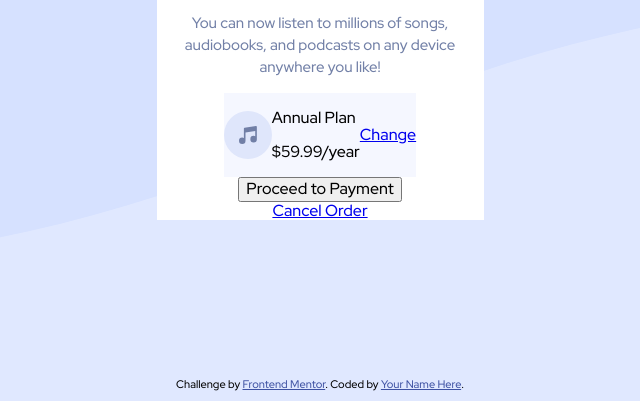
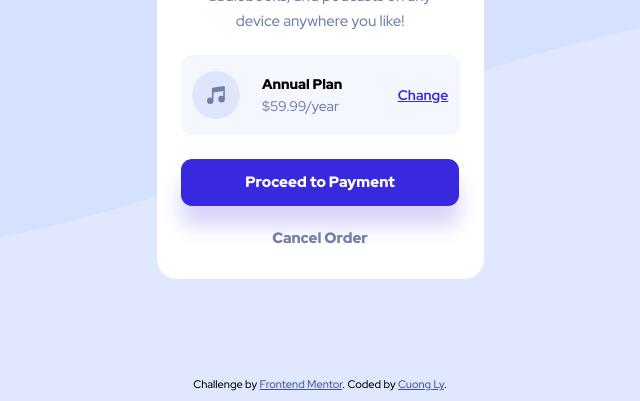
Before and after one commit to cuonglyy/order-summary-component, a plain HTML site: page index.html in a window 1280 px wide. Shown: the part 399-800 px from the top of the page, without its empty margins (320-960 px from the left). Drawn offline with Linux system fonts and the light colour scheme.

Commit message:
Added styling for main content, working on styling hyperlink

```diff
--- a/index.html
+++ b/index.html
@@ -15,8 +15,9 @@
 
 </head>
 <body>
-  <main class="card">
+  <div class="card">
     <img id="hero" src="./images/illustration-hero.svg" alt="hero">
+    <main class="order-summary">
       <h1 id="header">Order Summary</h1>
 
       <p class="text-content">
@@ -39,10 +40,11 @@
       <button class="pay-btn">Proceed to Payment</button>
       <a href="#" class="cancel-link">Cancel Order</a>
     </main>
+  </div>
 
   <div class="footer">
     Challenge by <a href="https://www.frontendmentor.io?ref=challenge" target="_blank">Frontend Mentor</a>.
-    Coded by <a href="#">Your Name Here</a>.
+    Coded by <a href="https://www.lyqcuong.com/">Cuong Ly</a>.
   </div>
 
 </body>
--- a/styles/styles.css
+++ b/styles/styles.css
@@ -7,6 +7,12 @@
 
     --background-color: var(--primary-pale-blue);
     --card-bkgnd-color: white;
+}
+
+* {
+    margin: 0;
+    padding: 0;
+    box-sizing: border-box;
 }
 
 html {
@@ -29,43 +35,133 @@ body {
 }
 
 
+
+/*
+    =========== CARD STYLING ============
+*/
+
 .card {
     display: flex;
     flex-direction: column;
-    align-items: center;
     max-width: 32.7rem;
-    background-color: var(--card-bkgnd-color);
-}
-
-#header {
-    font-size: 2.2rem;
-    color: var(--neutral-dark-blue);
 }
 
 #hero {
     width: 32.7rem;
+    border-radius: 2rem 2rem 0 0;
 }
+
+.order-summary {
+    display: flex;
+    flex-direction: column;
+    align-items: center;
+    background-color: var(--card-bkgnd-color);
+    padding: 3.2rem 0;
+    border-radius: 0 0 2rem 2rem;
+}
+
+
+/*
+    ============ HEADER =============
+*/
+#header {
+    font-size: 2.2rem;
+    color: var(--neutral-dark-blue);
+    font-weight: 900;
+    margin: 0;
+}
+
+/*
+    ============ SUMMARY CONTENT =============
+*/
 
 .text-content {
     text-align: center;
     color: var(--neutral-desat-pale-blue);
     font-size: 1.5rem;
-    line-height: 2.2rem;
+    line-height: 2.5rem;
+    width: 26.3rem;
+    margin: 1.9rem 0 2.1rem 0;
 }
+
+/*
+    ============ PLAN SECTION =============
+*/
 
 #plan {
     background-color: var(--neutral-xpale-blue);
     display: flex;
     align-items: center;
+    justify-content: space-around;
+    padding: 1.6rem 0;
+    border-radius: 1.1rem;
+    width: 27.9rem;
+    font-size: 1.4rem;
+    margin-bottom: 2.4rem;
 }
 
-.plan-info {
+.plan__info {
+    line-height: 2.2rem;
+    margin-right: 3.3rem;
+}
+
+.plan__info  p {
+    margin: 0;
+}
+
+.plan__info > .type {
+    font-weight: 900;
+}
+
+.plan__info > .price {
+    color: var(--neutral-desat-pale-blue);
+}
+
+.plan__change {
+    position: relative;
+    font-weight: 700;
+    color: var(--primary-bright-blue);
+}
+
+.plan__change:hover {
+    color: var(--primary-bright-blue);
+}
+
+/*
+    Border styling under change (.plan__change) link
+*/
+
+/*
+    =========== PAYMENT BUTTON =============
+*/
+
+.pay-btn {
+    padding: 1.5rem 6.4rem;
+    margin-bottom: 2.4rem;
+    border-radius: 1.1rem;
+    background-color: var(--primary-bright-blue);
+    color: white;
+    border: none;
+    font-weight: 900;
+    font-size: 1.5rem;
+    box-shadow: 0 2rem 2rem hsla(245, 75%, 52%, 0.2);
+}
+
+
+/*
+    =========== CANCEL ORDER LINK ===========
+*/
+.cancel-link {
+    text-decoration: none;
+    color: var(--neutral-desat-pale-blue);
+    font-weight: 900;
+    font-size: 1.5rem;
 
 }
 
 
 /*
-    --------- FOR SCREEN READERS ---------
+    ========== FOR SCREEN READERS ===========
 */
 
 .sr-only:not(:focus):not(:active) {
@@ -81,7 +177,7 @@ body {
 
 
 /*
-    ------------ FOOTER --------------
+    ============ FOOTER ==============
 */
 
 .footer {
```
Lines whose indentation alone changed are shown as unchanged.
